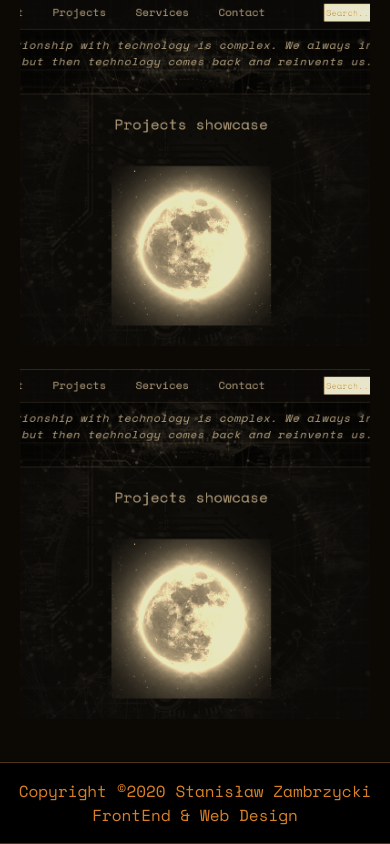
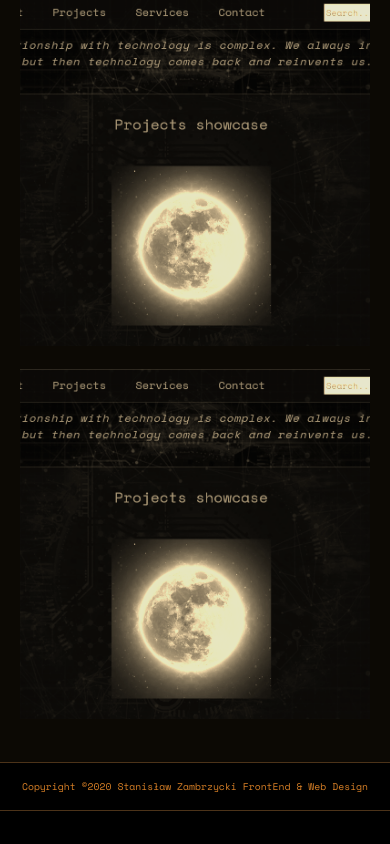
Before and after one commit to stanislawzambrzycki/repo, a website: page index.html in a window 390 px wide. Shown: the part 615-1459 px from the top of the page. After the commit the page ends 1426 px from the top, so only its background shows below. Drawn offline with nearby package versions, Linux system fonts and the light colour scheme.

Commit message:
added mediaquery for <p>

```diff
--- a/stylesheet.css
+++ b/stylesheet.css
@@ -148,12 +148,6 @@ h1 {
     padding:3vw 0 2vw 0;
 }
 
-@media (max-width: 800px) {
-    h1 {
-        font-size: 3vw;
-    }
-  }
-
 .main{
     text-align: center;
     font-size: 18px;
@@ -167,6 +161,18 @@ h1 {
 @media (max-width: 1200px) {
     .main {
         background-color: hsla(39, 51%, 3%, 1);
+    }
+  }
+
+  @media (max-width: 800px) {
+    h1 {
+        font-size: 3vw;
+    }
+  }
+
+  @media (max-width: 800px) {
+    p {
+        font-size: 2.5vw;
     }
   }
 
```
